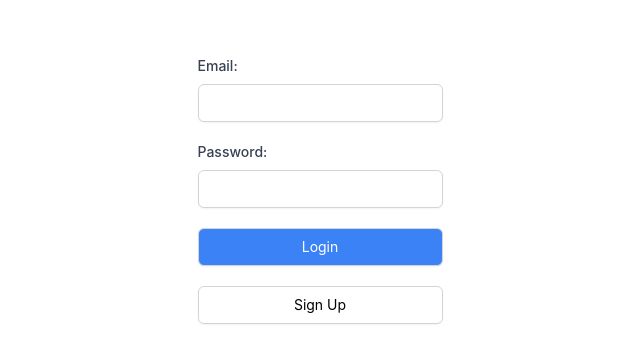
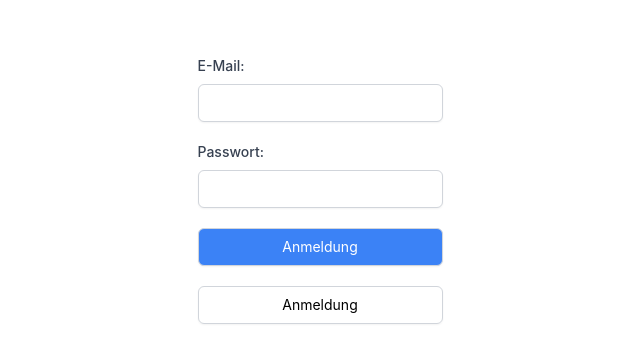
Before and after one commit to DiazIgnacio/tasks-list-manager, a React (Create React App) app in the folder client/: page /login in a window 1280 px wide. Shown: the part 210-572 px from the top of the page, without its empty margins (320-960 px from the left). Built offline with nearby package versions, Linux system fonts and the light colour scheme; no server answers.

Commit message:
refactor: change to german

```diff
--- a/client/public/index.html
+++ b/client/public/index.html
@@ -7,7 +7,7 @@
     <meta name="theme-color" content="#000000" />
     <meta
       name="description"
-      content="Web site created using create-react-app"
+      content="Task Manager App built with React, Node, Express, and MongoDB."
     />
     <link rel="apple-touch-icon" href="%PUBLIC_URL%/logo192.png" />
     <!--
@@ -24,7 +24,7 @@
       work correctly both with client-side routing and a non-root public URL.
       Learn how to configure a non-root public URL by running `npm run build`.
     -->
-    <title>React App</title>
+    <title>Task List Manager</title>
   </head>
   <body>
     <noscript>You need to enable JavaScript to run this app.</noscript>
--- a/client/src/components/Loader/index.jsx
+++ b/client/src/components/Loader/index.jsx
@@ -16,7 +16,7 @@ const Loader = () => (
         fill="currentFill"
       />
     </svg>
-    <span className="sr-only">Loading...</span>
+    <span className="sr-only">Laden...</span>
   </div>
 );
 
--- a/client/src/components/Navbar/index.jsx
+++ b/client/src/components/Navbar/index.jsx
@@ -10,26 +10,26 @@ const Navbar = () => {
       <ul className="flex items-center justify-between">
         <li className="ml-4">
           <Link to="/my-account" className="transition-all hover:text-blue-500">
-            My Account
+            Mein Konto
           </Link>
         </li>
         <li className="ml-4">
           <Link to="/users" className="transition-all hover:text-blue-500">
-            Users
+            Benutzer
           </Link>
         </li>
         <li className="ml-4">
           <Link to="/tasks" className="transition-all hover:text-blue-500">
-            Tasks
+            Aufgaben
           </Link>
         </li>
         <li className="ml-4">
           <Link to="/my-tasks" className="transition-all hover:text-blue-500">
-            My Tasks
+            Meine Aufgaben
           </Link>
         </li>
 
-        <button onClick={logout}>Logout</button>
+        <button onClick={logout}>Abmeldung</button>
       </ul>
     </nav>
   );
--- a/client/src/components/PrivateRoutes/index.jsx
+++ b/client/src/components/PrivateRoutes/index.jsx
@@ -13,7 +13,7 @@ const PrivateRoutes = ({ children }) => {
     setIsLoading(false);
   }, []);
 
-  if (isLoading) return <h1>Loading...</h1>;
+  if (isLoading) return <h1>Laden...</h1>;
   if (!isLoggedIn) return <Navigate to="/login" replace={true} />;
 
   return (
--- a/client/src/pages/CreateTask/index.jsx
+++ b/client/src/pages/CreateTask/index.jsx
@@ -38,7 +38,7 @@ const CreateTask = () => {
   return (
     <form onSubmit={onSubmitHandler} className="space-y-8">
       <Label>
-        Title:
+        Titel:
         <Input
           type="text"
           placeholder="title"
@@ -49,7 +49,7 @@ const CreateTask = () => {
         />
       </Label>
       <Label>
-        Description:
+        Beschreibung:
         <Input
           multiline
           type="text"
@@ -61,7 +61,7 @@ const CreateTask = () => {
         />
       </Label>
       <Label>
-        Due Date:
+        Fälligkeitsdatum:
         <Input
           type="date"
           name="dueDate"
@@ -70,7 +70,7 @@ const CreateTask = () => {
         />
       </Label>
       <Label>
-        Assigned To:
+        Zugewiesen an:
         <Input
           type="text"
           placeholder="assigned to"
@@ -80,7 +80,7 @@ const CreateTask = () => {
         />
       </Label>
       <Label>
-        Is Completed:
+        Ist abgeschlossen:
         <Input
           type="checkbox"
           className="ml-5 inline w-auto"
@@ -89,7 +89,7 @@ const CreateTask = () => {
           onChange={onChangeHandler}
         />
       </Label>
-      <Label>
+      {/* <Label>
         Items:
         <Input
           type="text"
@@ -98,9 +98,9 @@ const CreateTask = () => {
           value={values.items}
           onChange={onChangeHandler}
         />
-      </Label>
+      </Label> */}
       <Button variant="filled" type="submit">
-        {id ? 'Update Task' : 'Create Task'}
+        {id ? 'Aufgabe aktualisieren' : 'Aufgabe erstellen'}
       </Button>
     </form>
   );
--- a/client/src/pages/Login/index.jsx
+++ b/client/src/pages/Login/index.jsx
@@ -32,7 +32,7 @@ const Login = () => {
   return (
     <form onSubmit={handleSubmit} className="space-y-5">
       <Label>
-        Email:
+        E-Mail:
         <Input
           type="email"
           value={email}
@@ -40,7 +40,7 @@ const Login = () => {
         />
       </Label>
       <Label>
-        Password:
+        Passwort:
         <Input
           type="password"
           value={password}
@@ -48,10 +48,10 @@ const Login = () => {
         />
       </Label>
       <Button type="submit" variant="filled">
-        Login
+        Anmeldung
       </Button>
       <Link to="/signup" className="block">
-        <Button>Sign Up</Button>
+        <Button>Anmeldung</Button>
       </Link>
     </form>
   );
--- a/client/src/pages/MyAccount/index.jsx
+++ b/client/src/pages/MyAccount/index.jsx
@@ -44,7 +44,7 @@ const MyAccount = () => {
   return (
     <form className="space-y-8" onSubmit={onSubmitHandler}>
       <Label>
-        First Name:
+        Vorname:
         <Input
           type="text"
           name="firstName"
@@ -53,7 +53,7 @@ const MyAccount = () => {
         />
       </Label>
       <Label>
-        Last Name:
+        Nachname:
         <Input
           type="text"
           name="lastName"
@@ -62,7 +62,7 @@ const MyAccount = () => {
         />
       </Label>
       <Label>
-        Email:
+        E-Mail:
         <Input
           type="email"
           name="email"
@@ -72,7 +72,7 @@ const MyAccount = () => {
         />
       </Label>
       <Label>
-        Password:
+        Passwort:
         <Input
           type="password"
           name="password"
--- a/client/src/pages/MyTasks/index.jsx
+++ b/client/src/pages/MyTasks/index.jsx
@@ -10,7 +10,7 @@ const MyTasks = () => {
   return (
     <>
       <div className="flex w-full justify-between">
-        <h1 className="text-4xl font-bold">Tasks</h1>
+        <h1 className="text-4xl font-bold">Aufgaben</h1>
         <CreateTaskButton />
       </div>
       <TasksList user={user} />
--- a/client/src/pages/Signup/index.jsx
+++ b/client/src/pages/Signup/index.jsx
@@ -29,7 +29,7 @@ const Signup = () => {
   return (
     <form onSubmit={handleSubmit} className="space-y-5">
       <Label>
-        Email:
+        E-Mail:
         <Input
           type="email"
           name="email"
@@ -38,7 +38,7 @@ const Signup = () => {
         />
       </Label>
       <Label>
-        Password:
+        Passwort:
         <Input
           type="password"
           name="password"
@@ -47,10 +47,10 @@ const Signup = () => {
         />
       </Label>
       <Button variant="filled" type="submit">
-        Signup
+        Anmeldung
       </Button>
       <Button variant="outlined" onClick={() => navigate('/login')}>
-        Back
+        Zurück
       </Button>
     </form>
   );
--- a/client/src/pages/Tasks/index.jsx
+++ b/client/src/pages/Tasks/index.jsx
@@ -9,7 +9,7 @@ const Tasks = () => {
   return (
     <>
       <div className="flex w-full justify-between">
-        <h1 className="text-4xl font-bold">Tasks</h1>
+        <h1 className="text-4xl font-bold">Aufgaben</h1>
         <CreateTaskButton />
       </div>
       <TasksList />
@@ -21,7 +21,7 @@ export const CreateTaskButton = () => {
   return (
     <Link to="/create-task">
       <button className="rounded bg-blue-500 py-2 px-4 font-bold text-white transition-all hover:bg-blue-700">
-        Create Task
+        Aufgabe erstellen
       </button>
     </Link>
   );
@@ -60,7 +60,7 @@ export const TasksList = ({ user }) => {
       ))}
     </ul>
   ) : (
-    <p className="mt-12">No tasks found</p>
+    <p className="mt-12">Keine Aufgaben gefunden</p>
   );
 };
 
--- a/client/src/pages/Users/index.jsx
+++ b/client/src/pages/Users/index.jsx
@@ -9,7 +9,7 @@ const Users = () => {
 
   return (
     <>
-      <h1 className="text-4xl font-bold">Users</h1>
+      <h1 className="text-4xl font-bold">Benutzer</h1>
       <UsersList users={users} isLoading={isLoadingUsers} />
     </>
   );
@@ -28,7 +28,7 @@ const UsersList = ({ users, isLoading }) => {
       })}
     </ul>
   ) : (
-    <p className="mt-12">No users found</p>
+    <p className="mt-12">Keine Benutzer gefunden</p>
   );
 };
 
```
